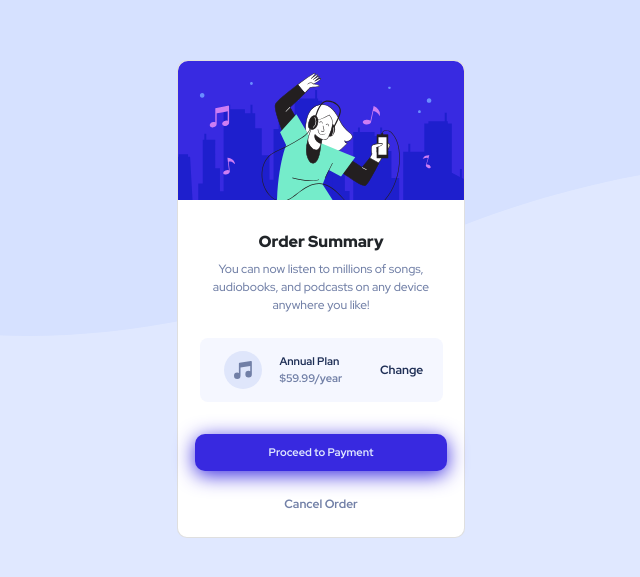
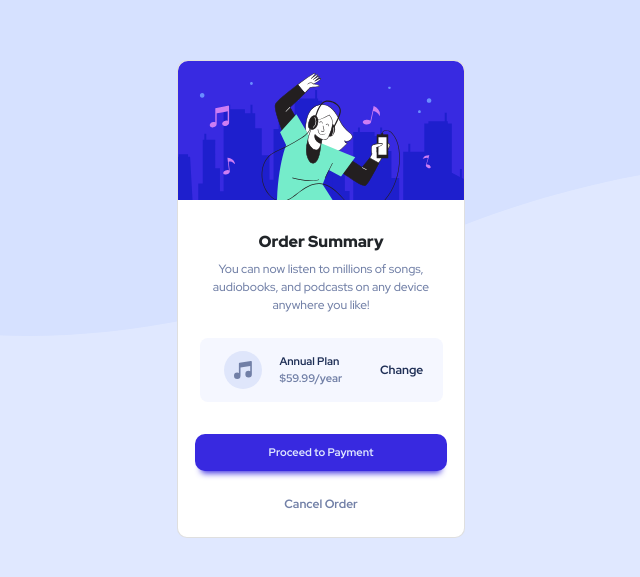
Before and after one commit to Simonecyber/order-component, a plain HTML site: page index.html in a window 1280 px wide. Shown: the part 101-678 px from the top of the page, without its empty margins (319-959 px from the left). Drawn offline with nearby package versions, Linux system fonts and the light colour scheme.

Commit message:
Update style.css

```diff
--- a/style.css
+++ b/style.css
@@ -142,7 +142,7 @@ body{
     height: auto;
     padding: 1.2vh 0 1.2vh 0;
     align-items: center;
-    box-shadow:0 4px 20px var(--primary-brightblue);
+    box-shadow:0 8px 6px -6px var(--primary-brightblue);
     border-radius: 10px;
     background-color: var(--primary-brightblue);
     color:var(--primary-paleblue);
```
